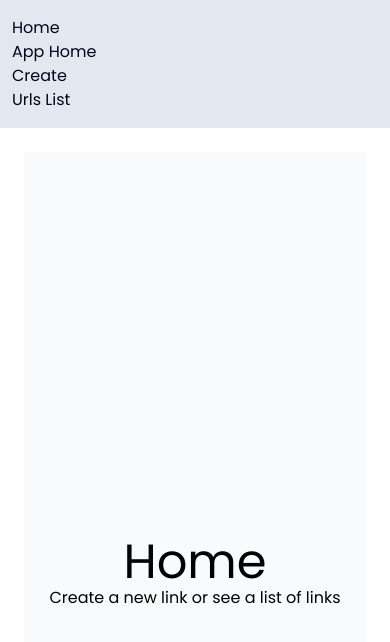
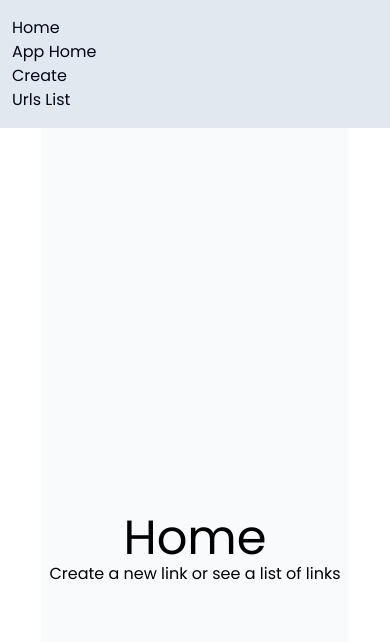
Before and after one commit to ema4hhh/url-shortener, a Next.js app: page /app in a window 390 px wide. Shown: the top 642 px of the page. Built offline with nearby package versions, Linux system fonts and the light colour scheme.

Commit message:
fixed mobile navbar styles

```diff
--- a/app/app/layout.tsx
+++ b/app/app/layout.tsx
@@ -6,7 +6,7 @@ function Layout({ children }: { children: React.ReactNode }) {
       <div className="w-full flex-none md:w-64 bg-slate-200">
         <SideNav />
       </div>
-      <div className="flex-grow p-6 md:overflow-y-auto md:p-12">{children}</div>
+      <div className="flex flex-grow md:overflow-y-auto justify-center items-center">{children}</div>
     </div>
   )
 }
```
